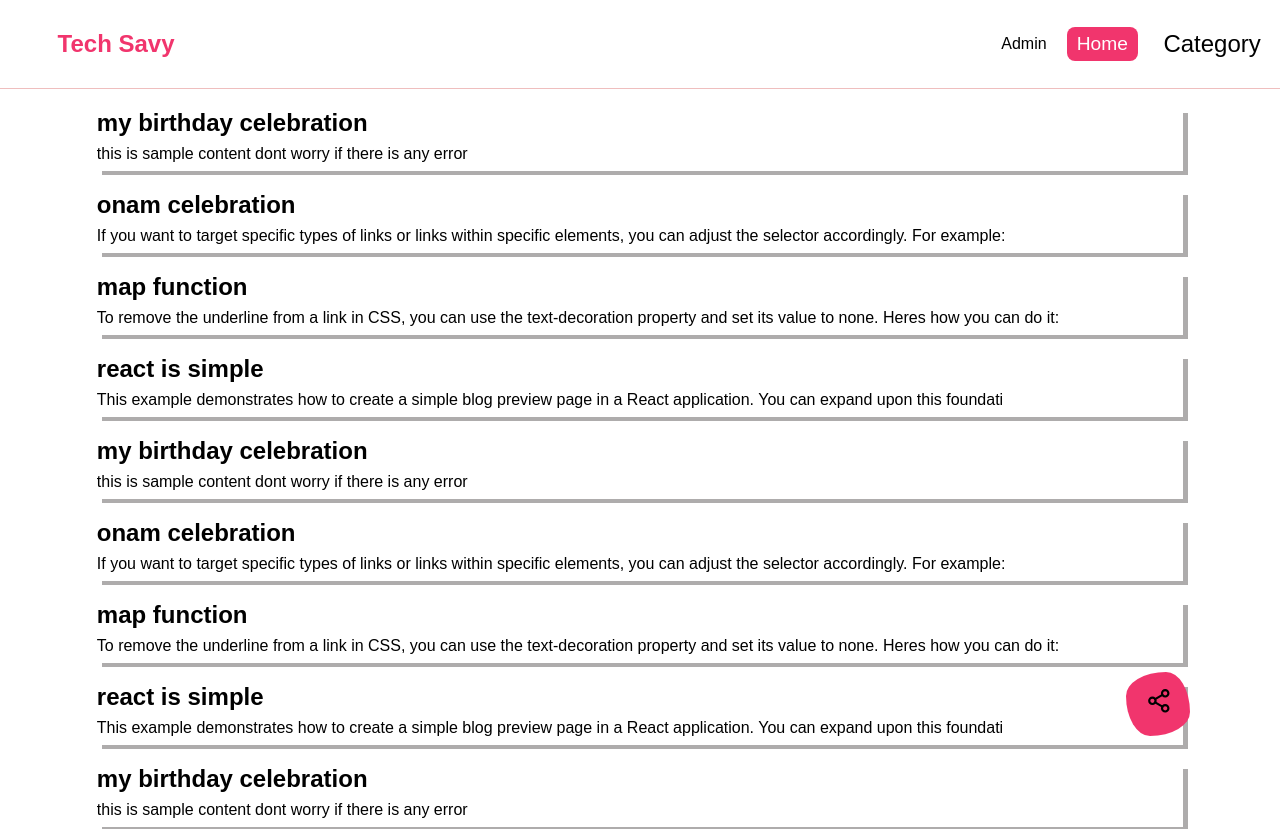
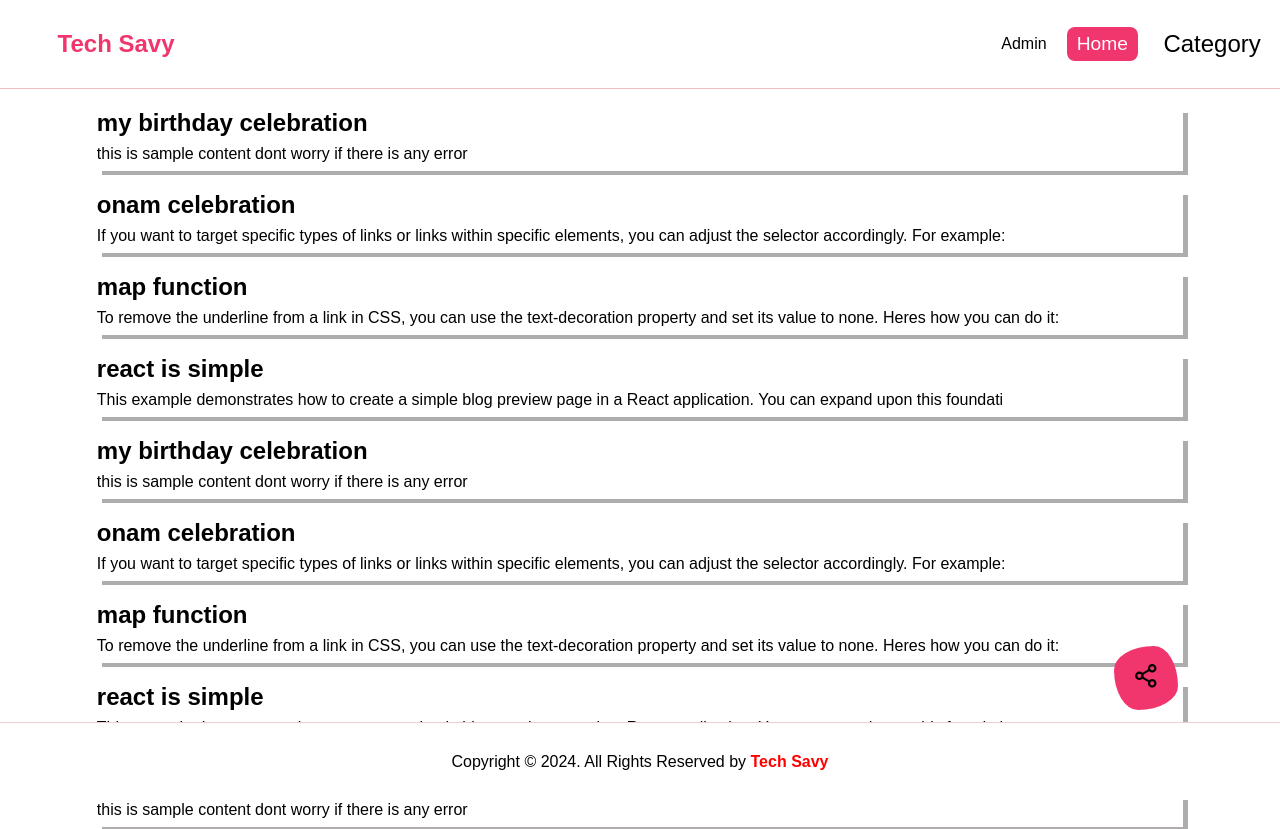
Before and after one commit to mashood39/Blog-App, a React (Create React App) app: page /admin in a window 1280 px wide. Shown: the top 829 px of the page. Built offline with nearby package versions, Linux system fonts and the light colour scheme.

Commit message:
share button adjusted and footer made static

```diff
--- a/src/styles/Footer.css
+++ b/src/styles/Footer.css
@@ -1,5 +1,4 @@
-.footer {
-    /* text-align: center; */
+/* .footer {
     border-top: 1px solid #eecfcf;
     height: 8vw;
     display: flex;
@@ -7,5 +6,21 @@
     margin: 0 auto;
     flex-direction: column;
     justify-content: space-around;
+    position: fixed;
 
+} */
+
+.footer {
+    position: fixed;
+    left: 0;
+    bottom: 0;
+    width: 100%;
+    border-top: 1px solid #eecfcf;
+    height: 6vw;
+    background-color: white;
+    color: black;
+    text-align: center;
+    display: flex;
+    flex-direction: column;
+    justify-content: space-around;
 }
--- a/src/styles/ShareButton.css
+++ b/src/styles/ShareButton.css
@@ -1,7 +1,7 @@
 .share button {
     position: fixed;
-    bottom: 5vw;
-    right: 7vw;
+    bottom: 7vw;
+    right: 8vw;
     background-color: #f1356d;
     border: none;
     /* padding: 10px 20px; */
```
